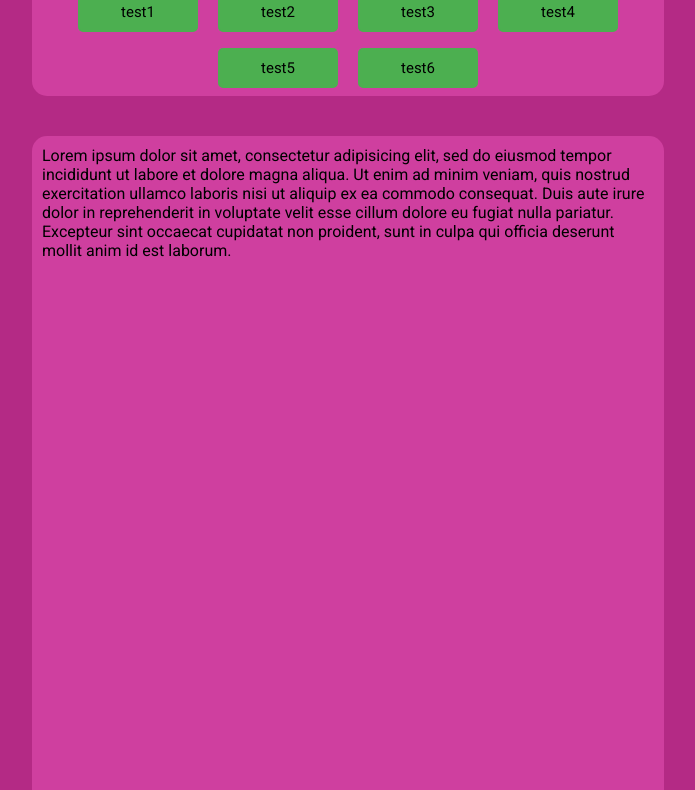
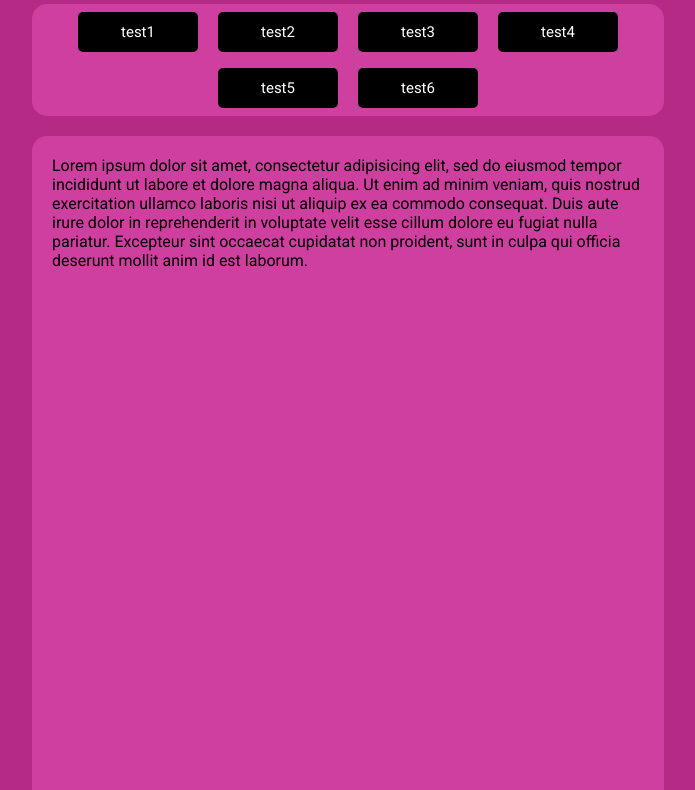
Before and after one commit to moondeck/silly-school-website, a plain HTML site: page index.html in a window 1280 px wide. Shown: the part 42-832 px from the top of the page, without its empty margins (292-987 px from the left). Drawn offline with Linux system fonts and the light colour scheme.

Commit message:
some CSS stuff

```diff
--- a/css/index.css
+++ b/css/index.css
@@ -35,9 +35,9 @@ html, body {
 
 .buttons button {
   font-family: 'Roboto', sans-serif;
-  background-color: #4caf50;
-  border: 2px solid #4caf50;
-  color: black;
+  background-color: #000000;
+  border: 2px solid #000000;
+  color: white;
   text-align: center;
   text-decoration: none;
   font-size: 15px;
@@ -58,7 +58,8 @@ html, body {
 }
 
 .button_bar {
-  margin-bottom: 40px;
+  margin-top: 20px;
+  margin-bottom: 20px;
   text-align: center;
   width: 100%;
   background-color: #cf3f9f;
@@ -70,7 +71,7 @@ html, body {
   border-radius: 15px;
   background-color: #cf3f9f;
   height: 100%;
-  padding: 10px;
+  padding: 20px;
   -ms-box-sizing: border-box;
 	-webkit-box-sizing: border-box;
 	-moz-box-sizing: border-box;
```
